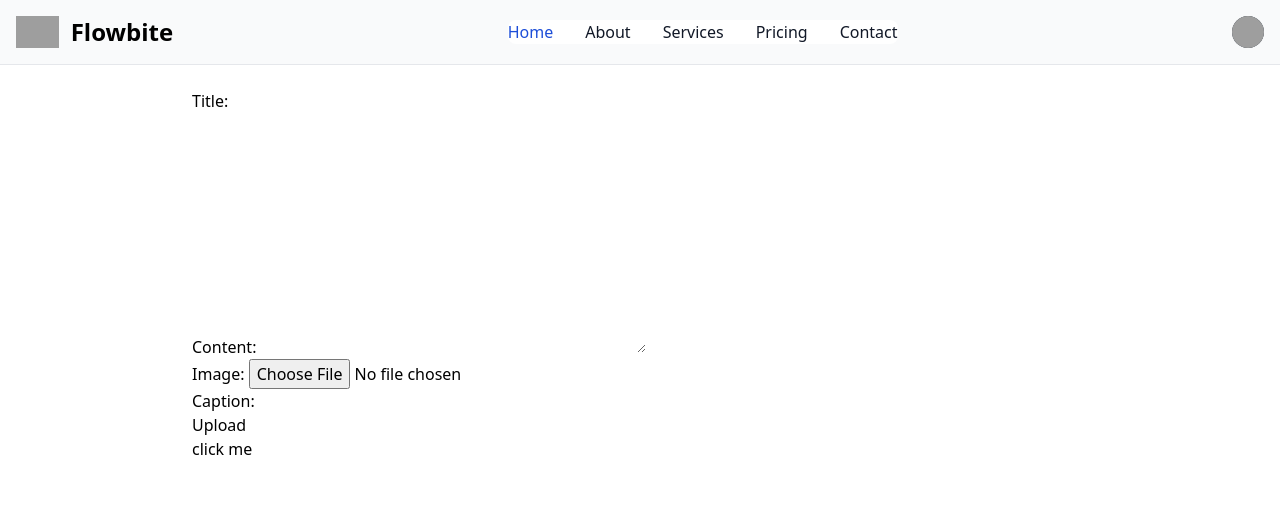
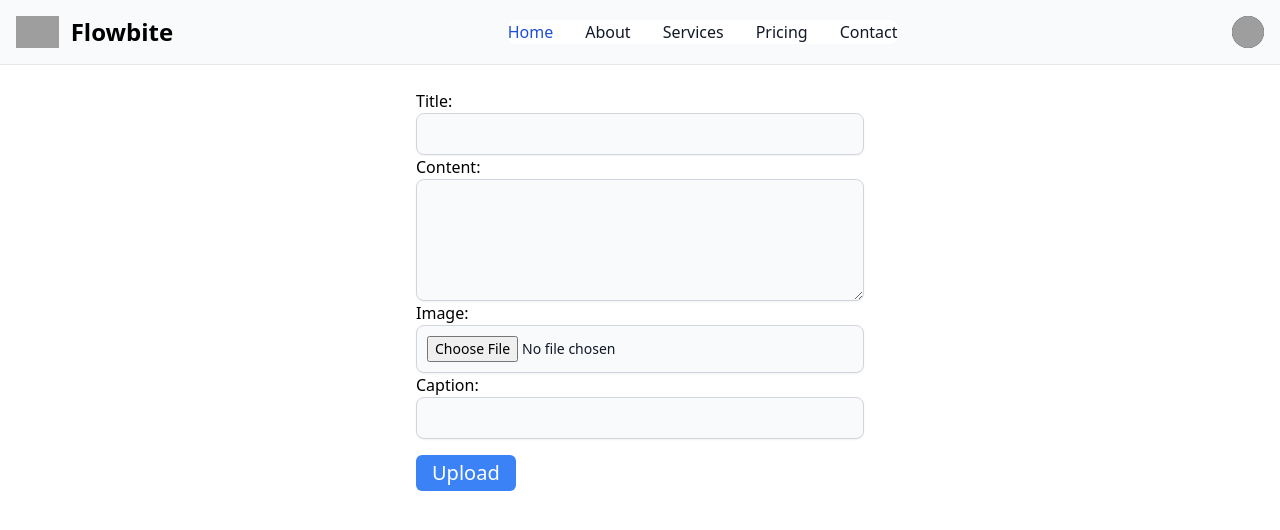
Before and after one commit to Shobhit-Mishra-02/Social-media-app, a Django app: page /social/home/ in a window 1280 px wide. Shown: the top 530 px of the page. Run offline with Django 4.2, Linux system fonts and the light colour scheme; the visitor is signed in with stand-in values (Sample User, id 1); some libraries are stand-ins or nearby versions; grey boxes are pictures that could not be loaded.

Commit message:
added code for the form design

```diff
--- a/home/forms.py
+++ b/home/forms.py
@@ -1,8 +1,11 @@
 from django import forms
 
 class PostCreationForm(forms.Form):
-    title = forms.CharField(max_length=300)
-    content = forms.CharField(widget=forms.Textarea)
 
-    image = forms.ImageField(required=False)
-    caption = forms.CharField(max_length=400, required=False)
+    title = forms.CharField(max_length=300, widget=forms.TextInput(attrs={'class':'shadow-sm bg-gray-50 border border-gray-300 text-gray-900 text-sm rounded-lg focus:ring-blue-500 focus:border-blue-500 block w-full p-2.5'}))
+
+    content = forms.CharField(widget=forms.Textarea(attrs={'class':'shadow-sm bg-gray-50 border border-gray-300 text-gray-900 text-sm rounded-lg focus:ring-blue-500 focus:border-blue-500 block w-full p-2.5', 'rows':'5'}))
+
+    image = forms.ImageField(required=False, widget=forms.FileInput(attrs={'class':'shadow-sm bg-gray-50 border border-gray-300 text-gray-900 text-sm rounded-lg focus:ring-blue-500 focus:border-blue-500 block w-full p-2.5'}))
+
+    caption = forms.CharField(max_length=400, required=False, widget=forms.TextInput(attrs={'class':'shadow-sm bg-gray-50 border border-gray-300 text-gray-900 text-sm rounded-lg focus:ring-blue-500 focus:border-blue-500 block w-full p-2.5'}))
--- a/templates/home/index.html
+++ b/templates/home/index.html
@@ -7,15 +7,12 @@ home
 
 
 {% block body %}
-<div>
-    <form action="{% url 'home:home' %}" method="post" enctype="multipart/form-data">
+<div class="flex justify-center align-middle">
+    <form class="w-full sm:max-w-sm md:max-w-md" action="{% url 'home:home' %}" method="post" enctype="multipart/form-data">
         {% csrf_token %}
-        {{ form.as_div }}
-        <button type="submit">Upload</button>
+        {{ form }}
+        <button class="text-xl px-4 py-1 rounded-md bg-blue-500 text-white mt-4" type="submit">Upload</button>
     </form>
-    <div>
-        <button id="btn">click me</button>
-    </div>
 </div>
 {% endblock body %}
 
```
